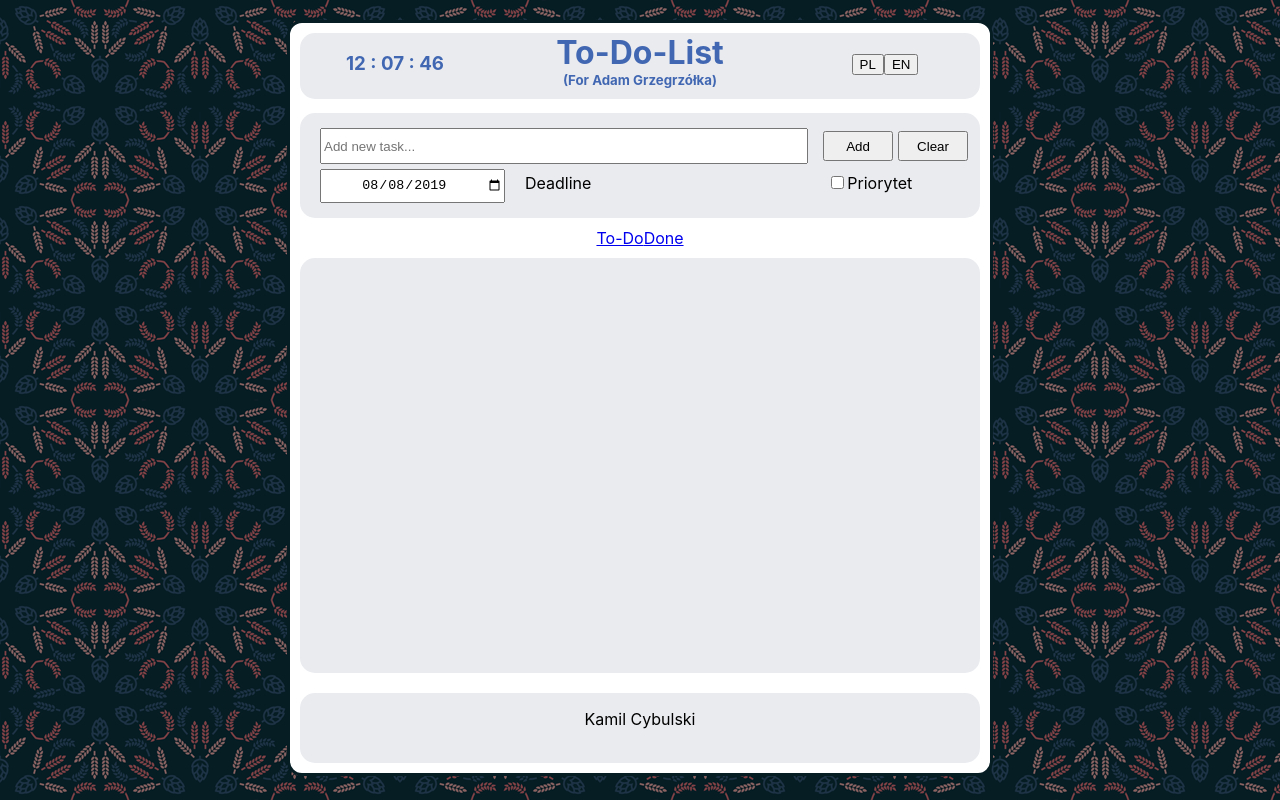
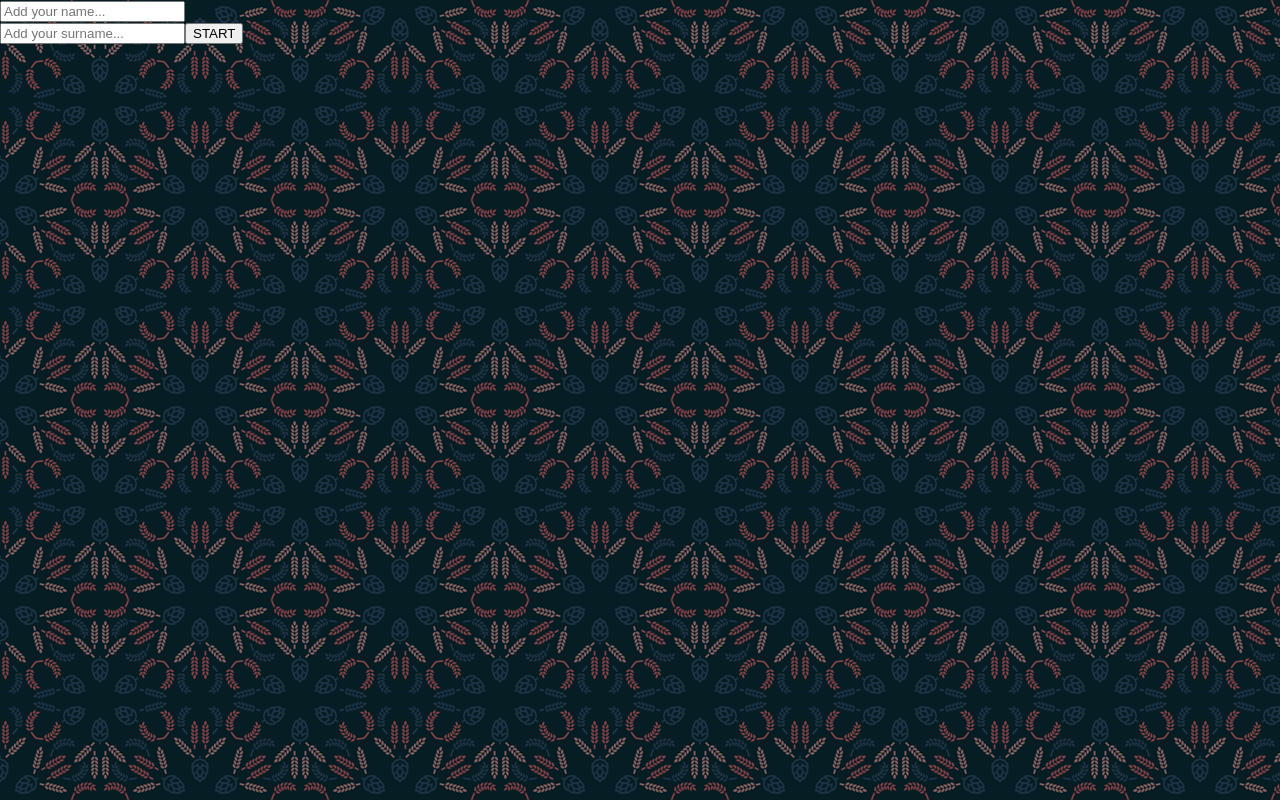
Before and after one commit to kcybulski93/To-Do-App, a React (Create React App) app: page /completed in a window 1280 px wide. Built offline with nearby package versions, Linux system fonts and the light colour scheme.

Commit message:
Add fetch() and Login

```diff
--- /dev/null
+++ b/public/data.json
@@ -0,0 +1,3 @@
+{
+    "name": "Kamil"
+}
--- a/src/App.js
+++ b/src/App.js
@@ -1,107 +1,27 @@
 import React, { Component } from 'react';
-import './App.css';
-import Header from './components/Header';
-import AddTask from './components/AddTask';
-import ToDoTasksList from './components/ToDoTasksList';
-import ComplTasksList from './components/ComplTasksList';
-import Footer from './components/Footer';
-import { BrowserRouter as Router, NavLink, Route, Switch } from 'react-router-dom';
+import ToDoApp from './ToDoApp';
+import Login from './Login';
 
 class App extends Component {
-  counter = 2
+
     state = {
-    changeTasksList: false,
-    tasks: [
-      { id: 0, text: 'Nauczyć się React.JS', date: '2019-08-07', priority: true, active: true, finishDate: null },
-      { id: 1, text: 'Nauczyć się TypeScript', date: '2019-11-12', priority: false, active: true, finishDate: null },
-    ]
+        login: true,
+        name: "",
+        surname: ""
     }
 
-  addTask = (text, date, priority) => {
-    const task = {
-      id: this.counter,
-      text,
-      date,
-      priority,
-      active: true,
-      finishDate: null
-    }
-    this.counter++
-
-    this.setState(prevState => ({
-      tasks: [...prevState.tasks, task]
-    }))
-  }
-
-  changeTasksList = (changeTasksList) => {
+    addUser = (name, surname) => {
         this.setState({
-      changeTasksList
-    })
-  }
-
-  deleteTask = (id) => {
-    let tasks = [...this.state.tasks];
-    tasks = tasks.filter(task => task.id !== id)
-    this.setState({
-      tasks
-    })
-  }
-
-  changeTaskStatus = (id) => {
-    const tasks = this.state.tasks.slice()
-    tasks.forEach(task => {
-      if (task.id === id) {
-        task.active = false;
-        task.finishDate = new Date().getTime()
-      }
-    })
-    this.setState({
-      tasks
-    })
-  }
-
-  restoreTask = (id) => {
-    const tasks = this.state.tasks.slice()
-    tasks.forEach(task => {
-      if (task.id === id) {
-        task.active = true;
-        task.finishDate = null;
-      }
-    })
-    this.setState({
-      tasks
+            login: false,
+            name,
+            surname
         })
     }
 
     render() {
+        const { login, name, surname } = this.state;
         return (
-      <Router>
-        <div className="App" >
-          <header>
-            {<Header />}
-          </header>
-          <main>
-            <artickle>
-              <section>
-                {<AddTask addTask={this.addTask} />}
-              </section>
-              <section>
-                <nav>
-                  <NavLink to="/to-do" activeClassName="news_selected">To-Do</NavLink>
-                  <NavLink to="/completed" activeClassName="news_selected">Done</NavLink>
-                </nav>
-                <Switch>
-                  <Route path="/to-do" component={() => <ToDoTasksList tasks={this.state.tasks} deleteTask={this.deleteTask} changeTaskStatus={this.changeTaskStatus} back={this.restoreTask} />} />
-                  <Route path="/completed" component={() => <ComplTasksList tasks={this.state.tasks} deleteTask={this.deleteTask} back={this.restoreTask} />} />
-                </Switch>
-              </section>
-            </artickle>
-          </main>
-          <footer>
-            {<Footer />}
-          </footer>
-        </div >
-      </Router >
+            login ? <Login add={this.addUser} /> : <ToDoApp name={name} surname={surname} />
         );
     }
 }
--- /dev/null
+++ b/src/Login.js
@@ -0,0 +1,47 @@
+import React, { Component } from 'react';
+
+class Login extends Component {
+
+  state = {
+    name: "",
+    surname: ""
+  }
+
+  handleForSubmit = () => {
+    const { name, surname } = this.state;
+    this.props.add(name, surname)
+    this.setState({
+      name: "",
+      surname: "",
+    })
+  }
+
+  handleNameInput = (e) => {
+    this.setState({
+      name: e.target.value
+    })
+  }
+
+  handleSurnameInput = (e) => {
+    this.setState({
+      surname: e.target.value
+    })
+  }
+
+  render() {
+    return (
+      <>
+        <div className="Login">
+          <form onSubmit={this.handleForSubmit}>
+            <input type="text" placeholder="Add your name..." value={this.state.name} onChange={this.handleNameInput}></input>
+            <br />
+            <input type="text" placeholder="Add your surname..." value={this.state.surname} onChange={this.handleSurnameInput}></input>
+            <button type="submit">START</button>
+          </form>
+        </div>
+      </>
+    );
+  }
+}
+
+export default Login;
--- /dev/null
+++ b/src/ToDoApp.js
@@ -0,0 +1,118 @@
+import React, { Component } from 'react';
+import './ToDoApp.css';
+import Header from './components/Header';
+import AddTask from './components/AddTask';
+import ToDoTasksList from './components/ToDoTasksList';
+import ComplTasksList from './components/ComplTasksList';
+import Footer from './components/Footer';
+import { BrowserRouter as Router, NavLink, Route, Switch } from 'react-router-dom';
+
+class ToDoApp extends Component {
+  counter = 2
+  state = {
+    developerName: '',
+    tasks: [
+      { id: 0, text: 'Nauczyć się React.JS', date: '2019-08-07', priority: true, active: true, finishDate: null },
+      { id: 1, text: 'Nauczyć się TypeScript', date: '2019-11-12', priority: false, active: true, finishDate: null },
+    ]
+  }
+
+  componentDidMount() {
+    fetch("data.json")
+      .then(response => response.json())
+      .then(result => {
+        console.log(result)
+        this.setState({
+          developerName: result.name
+        })
+      })
+  }
+
+  addTask = (text, date, priority) => {
+    const task = {
+      id: this.counter,
+      text,
+      date,
+      priority,
+      active: true,
+      finishDate: null
+    }
+    this.counter++
+
+    this.setState(prevState => ({
+      tasks: [...prevState.tasks, task]
+    }))
+  }
+
+  changeTasksList = (changeTasksList) => {
+    this.setState({
+      changeTasksList
+    })
+  }
+
+  deleteTask = (id) => {
+    let tasks = [...this.state.tasks];
+    tasks = tasks.filter(task => task.id !== id)
+    this.setState({
+      tasks
+    })
+  }
+
+  changeTaskStatus = (id) => {
+    const tasks = this.state.tasks.slice()
+    tasks.forEach(task => {
+      if (task.id === id) {
+        task.active = false;
+        task.finishDate = new Date().getTime()
+      }
+    })
+    this.setState({
+      tasks
+    })
+  }
+
+  restoreTask = (id) => {
+    const tasks = this.state.tasks.slice()
+    tasks.forEach(task => {
+      if (task.id === id) {
+        task.active = true;
+        task.finishDate = null;
+      }
+    })
+    this.setState({
+      tasks
+    })
+  }
+
+  render() {
+    return (
+      <Router>
+        <div className="App" >
+          <header>
+            {<Header name={this.props.name} surname={this.props.surname} />}
+          </header>
+          <main>
+            <section>
+              {<AddTask addTask={this.addTask} />}
+            </section>
+            <section>
+              <nav>
+                <NavLink to="/to-do" activeClassName="news_selected">To-Do</NavLink>
+                <NavLink to="/completed" activeClassName="news_selected">Done</NavLink>
+              </nav>
+              <Switch>
+                <Route path="/to-do" component={() => <ToDoTasksList tasks={this.state.tasks} deleteTask={this.deleteTask} changeTaskStatus={this.changeTaskStatus} back={this.restoreTask} />} />
+                <Route path="/completed" component={() => <ComplTasksList tasks={this.state.tasks} deleteTask={this.deleteTask} back={this.restoreTask} />} />
+              </Switch>
+            </section>
+          </main>
+          <footer>
+            {<Footer name={this.state.developerName} />}
+          </footer>
+        </div >
+      </Router >
+    );
+  }
+}
+
+export default ToDoApp;
--- a/src/components/Footer.js
+++ b/src/components/Footer.js
@@ -1,11 +1,11 @@
 import React from 'react';
 import './styles/Footer.css';
 
-const Footer = () => {
+const Footer = (props) => {
   return (
     <>
       <div className='Footer'>
-        <p>Kamil Cybulski</p>
+        <p> {props.name}<a href="https://gist.github.com/shprink/bf9599e1d66b9dc4d151e89c1199ccb8">Start</a> </p>
       </div>
     </>
   );
--- a/src/components/Header.js
+++ b/src/components/Header.js
@@ -3,14 +3,14 @@ import React from 'react';
 import Clock from './Clock';
 import LangButtons from './LangButtons';
 
-const Header = () => {
+const Header = (props) => {
   return (
     <>
       <div className='Header'>
         <Clock />
         <div className="centerHeader">
           <h1> To-Do-List </h1>
-          <h5>(For Adam Grzegrzółka)</h5>
+          <h5>(For {props.name} {props.surname})</h5>
         </div>
         <LangButtons />
         <div style={{ clear: "both" }} > </div>
```
Also changed, not shown: src/ToDoApp.css (renamed from src/App.css). Lines whose indentation alone changed are shown as unchanged.
